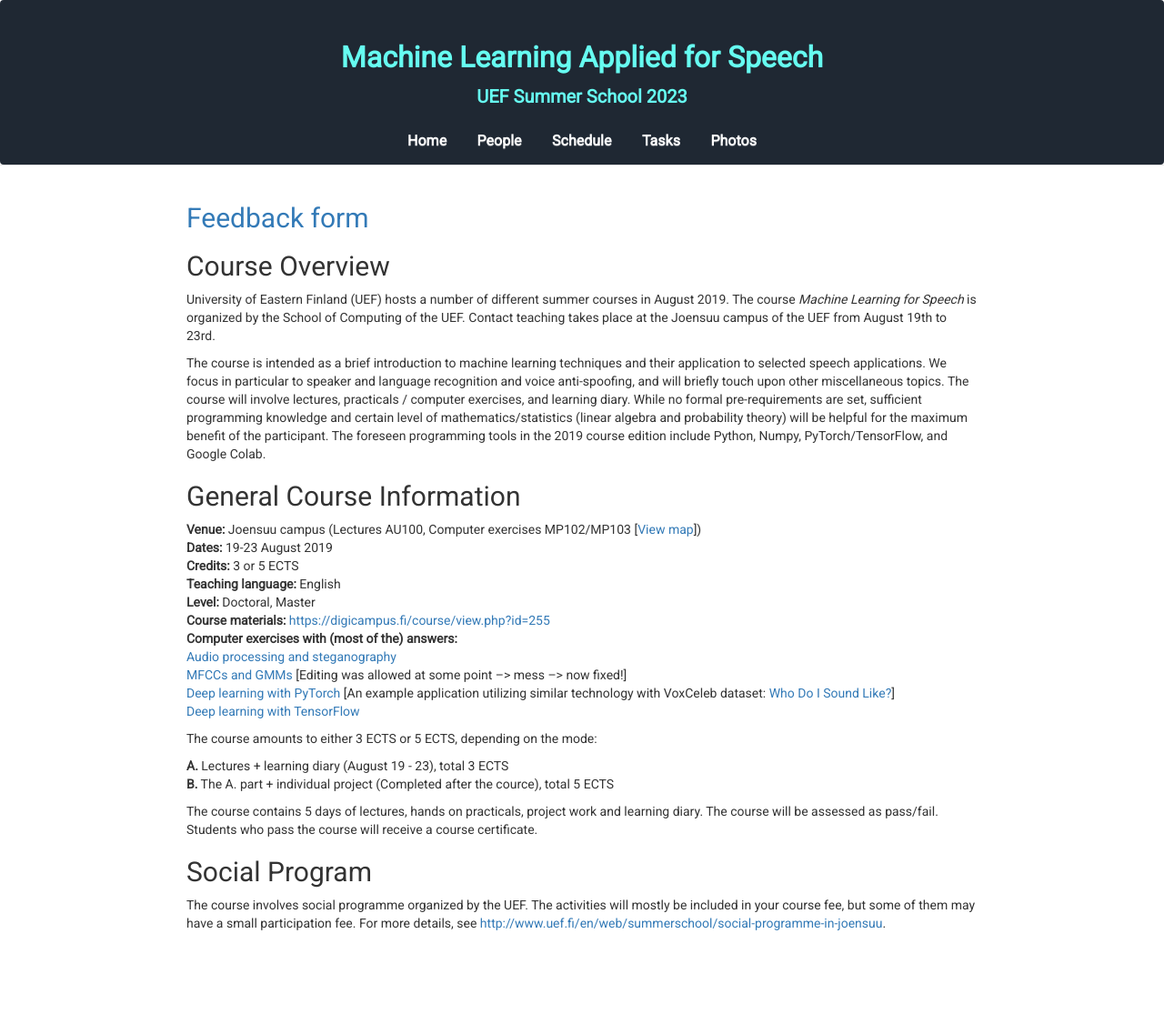
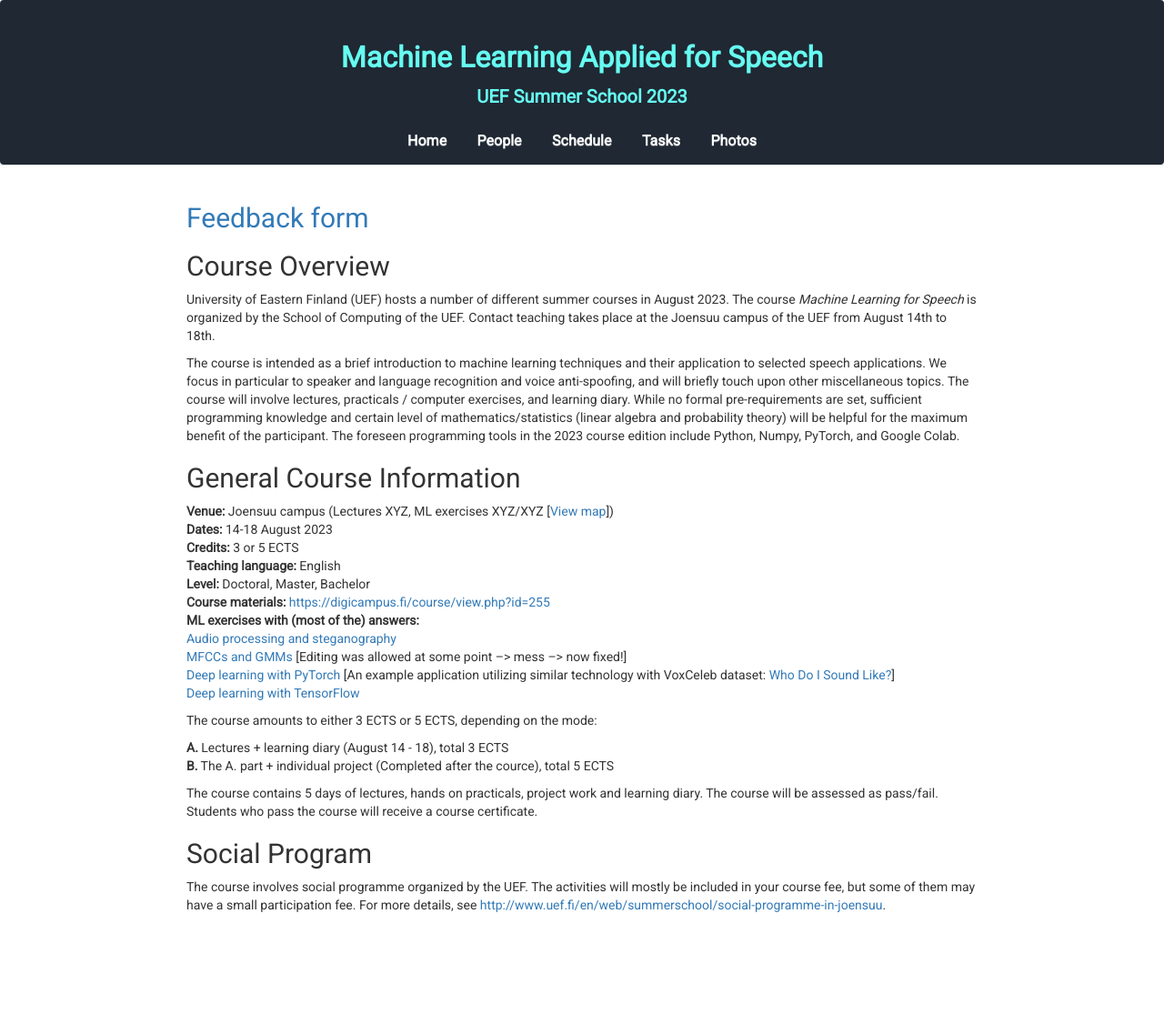
Before and after one commit to vpspeech/summerschool2023, a Jekyll site: the page built from index.md, in a window 1280 px wide. Shown: the whole page at 91% size. Built offline with Jekyll 4.4.1, drawn with Linux system fonts in a browser that asks for light colours; nearby versions of some CDN libraries.

Commit message:
Update index.md

```diff
--- a/index.md
+++ b/index.md
@@ -1,6 +1,6 @@
 ---
 layout: default
-title: UEF Summer School 2019
+title: UEF Summer School 2023
 ---
 
 <!--**Feedback form:** [https://docs.google.com/forms/d/e/1FAIpQLSfJb1WL-Rcv17VEJPCW8U0gYI_VMf8nkEb-0phh_PQHH5l1ig/viewform](https://docs.google.com/forms/d/e/1FAIpQLSfJb1WL-Rcv17VEJPCW8U0gYI_VMf8nkEb-0phh_PQHH5l1ig/viewform)-->
@@ -9,28 +9,27 @@ title: UEF Summer School 2019
 
 ## Course Overview
 University of Eastern Finland (UEF) hosts a number of different summer
-courses in August 2019. The course *Machine Learning for Speech* is organized by the School
-of Computing of the UEF. Contact teaching takes place at the Joensuu campus of the UEF from August 19th to 23rd.
+courses in August 2023. The course *Machine Learning for Speech* is organized by the School
+of Computing of the UEF. Contact teaching takes place at the Joensuu campus of the UEF from August 14th to 18th.
 
 <!--The first day includes course introduction, introduction to machine
-learning, linear mixed models and basics of deep learning for modeling
+learning, YXZ and basics of deep learning for modeling
 sequential data. The next two days focus on audio topics (speaker &
 speech recognition, speaker diarization, speech enhancement, audio
-steganography), while the last two lecture days focus on reinforcement
-learning and autonomous software and physical agents (robots).-->
+steganography), while the last two lecture days focus on XYZ.-->
 
-The course is intended as a brief introduction to machine learning techniques and their application to selected speech applications. We focus in particular to speaker and language recognition and voice anti-spoofing, and will briefly touch upon other miscellaneous topics. The course will involve lectures, practicals / computer exercises, and learning diary. While no formal pre-requirements are set, sufficient programming knowledge and certain level of mathematics/statistics (linear algebra and probability theory) will be helpful for the maximum benefit of the participant. The foreseen programming tools in the 2019 course edition include Python, Numpy, PyTorch/TensorFlow, and Google Colab.
+The course is intended as a brief introduction to machine learning techniques and their application to selected speech applications. We focus in particular to speaker and language recognition and voice anti-spoofing, and will briefly touch upon other miscellaneous topics. The course will involve lectures, practicals / computer exercises, and learning diary. While no formal pre-requirements are set, sufficient programming knowledge and certain level of mathematics/statistics (linear algebra and probability theory) will be helpful for the maximum benefit of the participant. The foreseen programming tools in the 2023 course edition include Python, Numpy, PyTorch, and Google Colab.
 
 
 ## General Course Information
 
-**Venue:** Joensuu campus (Lectures AU100, Computer exercises MP102/MP103 [[View map](photos/map.png)])<br />
-**Dates:** 19-23 August 2019 <br />
+**Venue:** Joensuu campus (Lectures XYZ, ML exercises XYZ/XYZ [[View map](photos/uef_map.png)])<br />
+**Dates:** 14-18 August 2023 <br />
 **Credits:** 3 or 5 ECTS <br />
 **Teaching language:** English <br />
-**Level:** Doctoral, Master <br />
+**Level:** Doctoral, Master, Bachelor <br />
 **Course materials:** [https://digicampus.fi/course/view.php?id=255](https://digicampus.fi/course/view.php?id=255) <br />
-**Computer exercises with (most of the) answers:** <br />
+**ML exercises with (most of the) answers:** <br />
 [Audio processing and steganography](https://colab.research.google.com/drive/1pkeMzy6g29pHtFmG1yltpOavGVdY0B60) <br />
 [MFCCs and GMMs](https://colab.research.google.com/drive/1rhNN21bKNnfvaheJiB3hyIvyXrSI0nkR) [Editing was allowed at some point --> mess --> now fixed!] <br />
 [Deep learning with PyTorch](https://colab.research.google.com/drive/177HW1WAbCEXt1JIyJavTPqvoc2hrCnwN) [An example application utilizing similar technology with VoxCeleb dataset: [Who Do I Sound Like?](https://cs.uef.fi/~vvestman/celebrity-demo/)] <br />
@@ -42,7 +41,7 @@ The course is intended as a brief introduction to machine learning techniques an
 
 The course amounts to either 3 ECTS or 5 ECTS, depending on the mode: <br />
 
-**A.** Lectures + learning diary (August 19 - 23), total 3 ECTS <br />
+**A.** Lectures + learning diary (August 14 - 18), total 3 ECTS <br />
 **B.** The A. part + individual project (Completed after the cource), total 5 ECTS <br />
 
 The course contains 5 days of lectures, hands on practicals, project
```
